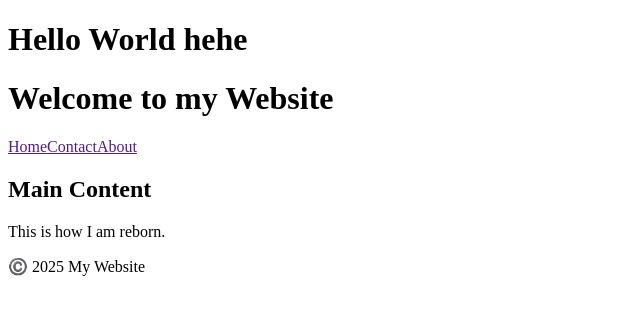
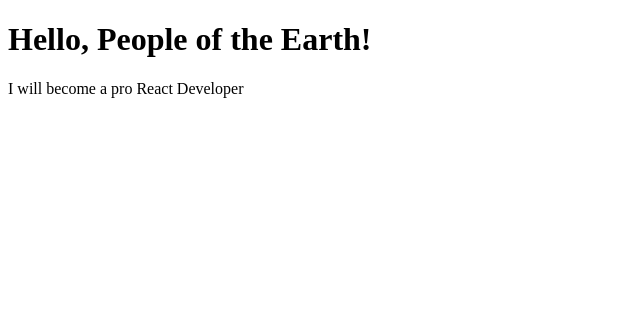
Before and after one commit to ka1sser/react-demos, a React (Vite) app: page / in a window 1280 px wide. Shown: the top 314 px of the page, without its empty margins (0-640 px from the left). Built offline with nearby package versions, Linux system fonts and the light colour scheme.

Commit message:
JSX continuation

```diff
--- a/src/App.jsx
+++ b/src/App.jsx
@@ -1,20 +1,10 @@
 import React from 'react'
-import Greet from './components/Greet'
-import Header from './components/Header'
-import MainContent from './components/MainContent'
-import Footer from './components/Footer'
+import WelcomeMessage from './components/WelcomeMessage'
 
 const App = () => {
   return (
     <>
-      <div>
-        <Greet/>
-      </div>
-      <div>
-        <Header/>
-        <MainContent/>
-        <Footer/>
-      </div>
+      <WelcomeMessage/>
     </>
   )
 }
--- /dev/null
+++ b/src/components/WelcomeMessage.jsx
@@ -0,0 +1,10 @@
+const WelcomeMessage = () => {
+    return(
+        <div>
+            <h1>Hello, People of the Earth!</h1>
+            <p>I will become a pro React Developer</p>
+        </div>
+    )
+}
+
+export default WelcomeMessage;
```
